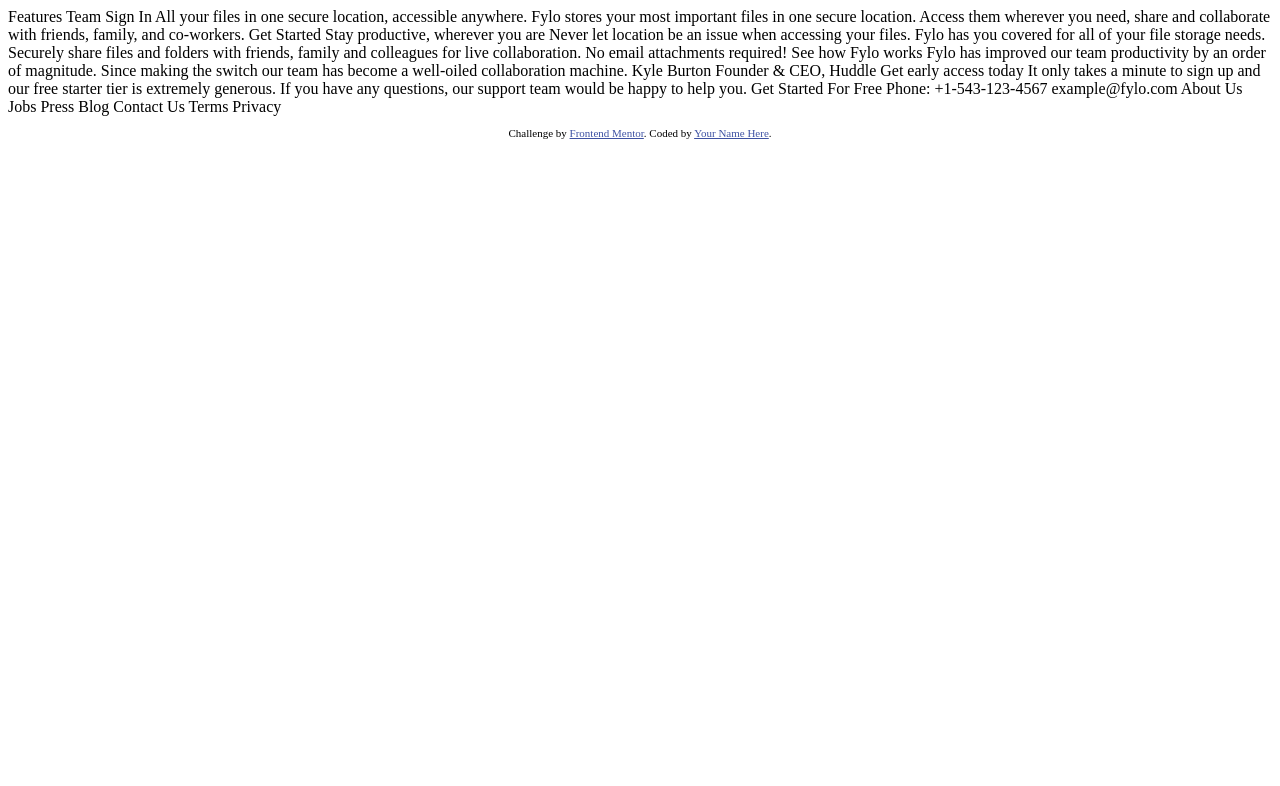
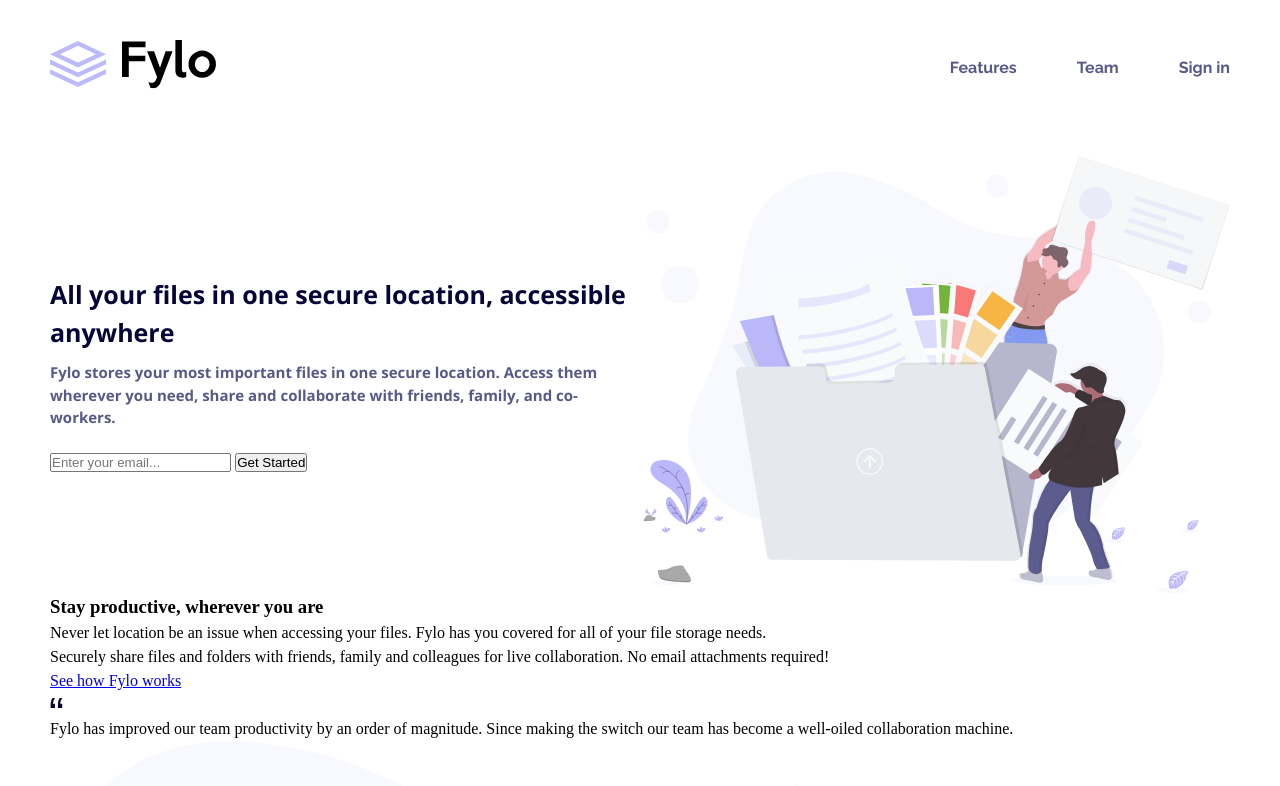
Before and after one commit to Njong392/Fylolandingpage-bootstrap, a plain HTML site: page index.html in a window 1280 px wide. Shown: the top 786 px of the page. Drawn offline with nearby package versions, Linux system fonts and the light colour scheme.

Commit message:
flex styles and html

```diff
--- a/index.html
+++ b/index.html
@@ -5,69 +5,98 @@
   <meta name="viewport" content="width=device-width, initial-scale=1.0"> <!-- displays site properly based on user's device -->
 
   <link rel="icon" type="image/png" sizes="32x32" href="./images/favicon-32x32.png">
+  <link rel="stylesheet" href="styles.css">
 
   <title>Frontend Mentor | Fylo landing page with two column layout</title>
 
-  <!-- Feel free to remove these styles or customise in your own stylesheet 👍 -->
-  <style>
-    .attribution { font-size: 11px; text-align: center; }
-    .attribution a { color: hsl(228, 45%, 44%); }
-  </style>
+
+
 </head>
 <body>
 
-  Features
-  Team
-  Sign In
+    <nav class="navbar">
+      <div class="container">
+        <div class="logo">
+          <img src="images/logo.svg" alt="">
 
-  All your files in one secure location, accessible anywhere.
+        </div>
 
-  Fylo stores your most important files in one secure location.
+        <ul>
+          <li>
+            <a href="#">Features</a>
+          </li>
+
+          <li>
+            <a href="#">Team</a>
+          </li>
+
+          <li>
+            <a href="#">Sign in</a>
+          </li>
+        </ul>
+      </div>
+    </nav>
+
+<header class="header">
+  <div class="container">
+    <div>
+      <h3>All your files in one secure location, accessible anywhere</h3>
+    <p>
+      Fylo stores your most important files in one secure location.
   Access them wherever you need, share and collaborate with friends,
-  family, and co-workers.
+  family, and co-workers.</p>
 
-  Get Started
+  <div class="button-container">
+    <input type="text" placeholder="Enter your email...">
+    <button>Get Started</button>
 
-  Stay productive, wherever you are
+  </div>
+    </div>
+    <img src="images/illustration-1.svg" alt="">
+  </div>
+</header>
 
-  Never let location be an issue when accessing your files. Fylo has you
-  covered for all of your file storage needs.
+<section>
+  <div class="container">
+    <div>
+      <h3>Stay productive, wherever you are</h3>
+      <p>Never let location be an issue when accessing your files. Fylo has you
+        covered for all of your file storage needs.</p>
 
-  Securely share files and folders with friends, family and colleagues for
-  live collaboration. No email attachments required!
+        <p>Securely share files and folders with friends, family and colleagues for
+        live collaboration. No email attachments required!</p>
 
-  See how Fylo works
+        <a href="#">See how Fylo works</a>
 
-  Fylo has improved our team productivity by an order of magnitude. Since
-  making the switch our team has become a well-oiled collaboration machine.
+        <div class="card">
+          <img src="/images/icon-quotes.svg" alt="">
+          <p>Fylo has improved our team productivity by an order of magnitude. Since
+            making the switch our team has become a well-oiled collaboration machine.</p>
 
-  Kyle Burton
-  Founder & CEO, Huddle
+            <div class="avatar-text">
 
-  Get early access today
 
-  It only takes a minute to sign up and our free starter tier is extremely generous.
-  If you have any questions, our support team would be happy to help you.
+            </div>
 
-  Get Started For Free
+        </div>
+    </div>
 
-  Phone: +1-543-123-4567
-  example@fylo.com
+    <img src="images/illustration-2.svg" alt="">
 
-  About Us
-  Jobs
-  Press
-  Blog
+  </div>
+</section>
 
-  Contact Us
-  Terms
-  Privacy
+<footer class="footer1">
+  <div>
+    <h2>Get early access today</h2>
+    <p>It only takes a minute to sign up and our free starter tier is extremely generous.
+      If you have any questions, our support team would be happy to help you.</p>
+ </div>
 
-  <footer>
-    <p class="attribution">
-      Challenge by <a href="https://www.frontendmentor.io?ref=challenge" target="_blank">Frontend Mentor</a>.
-      Coded by <a href="#">Your Name Here</a>.
-    </p>
-  </footer>
+ <input type="text" placeholder="email@example.com">
+
+</footer>
+
+
 </body>
 </html>
--- /dev/null
+++ b/styles.css
@@ -0,0 +1,71 @@
+@import url('https://fonts.googleapis.com/css2?family=Nunito:ital,wght@0,200;0,300;0,400;0,500;0,600;0,700;0,800;0,900;1,200;1,300;1,400;1,500;1,600;1,700;1,800;1,900&family=Poppins:ital,wght@0,100;0,200;0,300;0,400;0,500;0,600;0,700;0,800;0,900;1,100;1,200;1,300;1,400;1,500;1,600;1,700;1,800;1,900&family=Raleway:ital,wght@0,100;0,200;0,300;0,400;0,500;0,600;0,700;0,800;0,900;1,100;1,200;1,300;1,400;1,500;1,600;1,700;1,800;1,900&display=swap');
+
+@import url('https://fonts.googleapis.com/css2?family=Nunito:ital,wght@0,200;0,300;0,400;0,500;0,600;0,700;0,800;0,900;1,200;1,300;1,400;1,500;1,600;1,700;1,800;1,900&family=Open+Sans:ital,wght@0,300;0,400;0,500;0,600;0,700;0,800;1,300;1,400;1,500;1,600;1,700;1,800&family=Poppins:ital,wght@0,100;0,200;0,300;0,400;0,500;0,600;0,700;0,800;0,900;1,100;1,200;1,300;1,400;1,500;1,600;1,700;1,800;1,900&family=Raleway:ital,wght@0,100;0,200;0,300;0,400;0,500;0,600;0,700;0,800;0,900;1,100;1,200;1,300;1,400;1,500;1,600;1,700;1,800;1,900&display=swap');
+
+*{
+    box-sizing: border-box;
+    margin: 0;
+    padding: 0;
+}
+
+body{
+    padding:40px 50px;
+    margin: auto;
+    line-height: 1.5;
+
+}
+
+.navbar .container{
+    display: flex;
+    justify-content: space-between;
+    align-items: center;
+    font-family: 'Raleway', sans-serif;
+    margin-bottom: 60px;
+
+}
+
+ul{
+    display: flex;
+
+}
+
+li{
+    list-style: none;
+    margin-left: 60px;
+
+}
+
+.navbar a{
+    text-decoration: none;
+    color: hsl(238, 22%, 44%);
+    font-weight: 700;
+}
+
+header img{
+    height: 50%;
+    width: 50%;
+}
+
+header .container{
+    display: flex;
+    justify-content: space-between;
+    align-items: center;
+    font-family: 'Open Sans', sans-serif;
+
+}
+
+header h3{
+    line-height: 1.5;
+    margin-bottom: 10px;
+    font-size: 25px;
+    color: hsl(243, 87%, 12%);
+
+}
+
+header p{
+    color:hsl(238, 22%, 44%);
+    font-weight: 700;
+    margin-bottom: 20px;
+    font-size:15px;
+
+}
```
Also changed, not shown: 1 other file.
